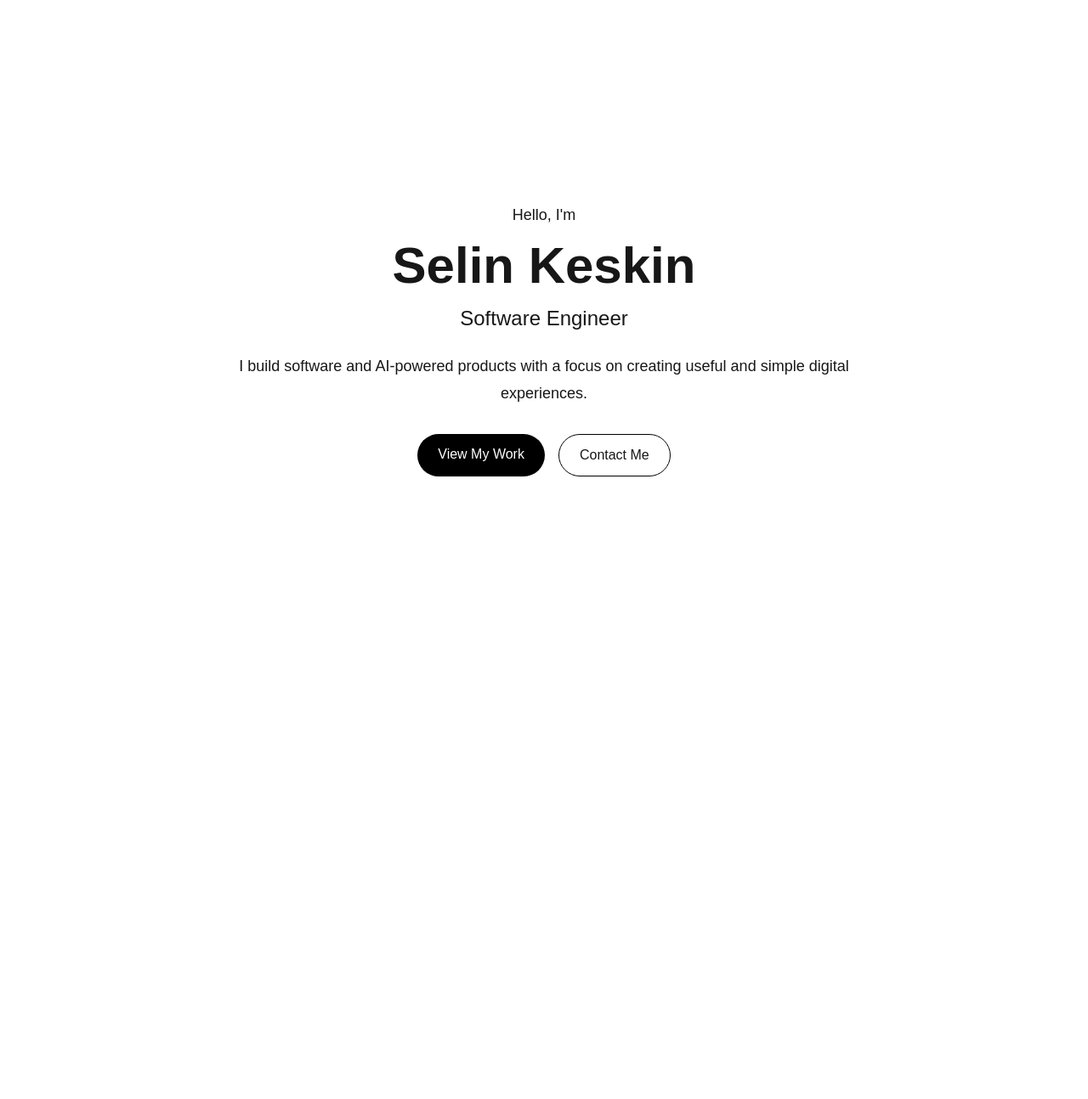
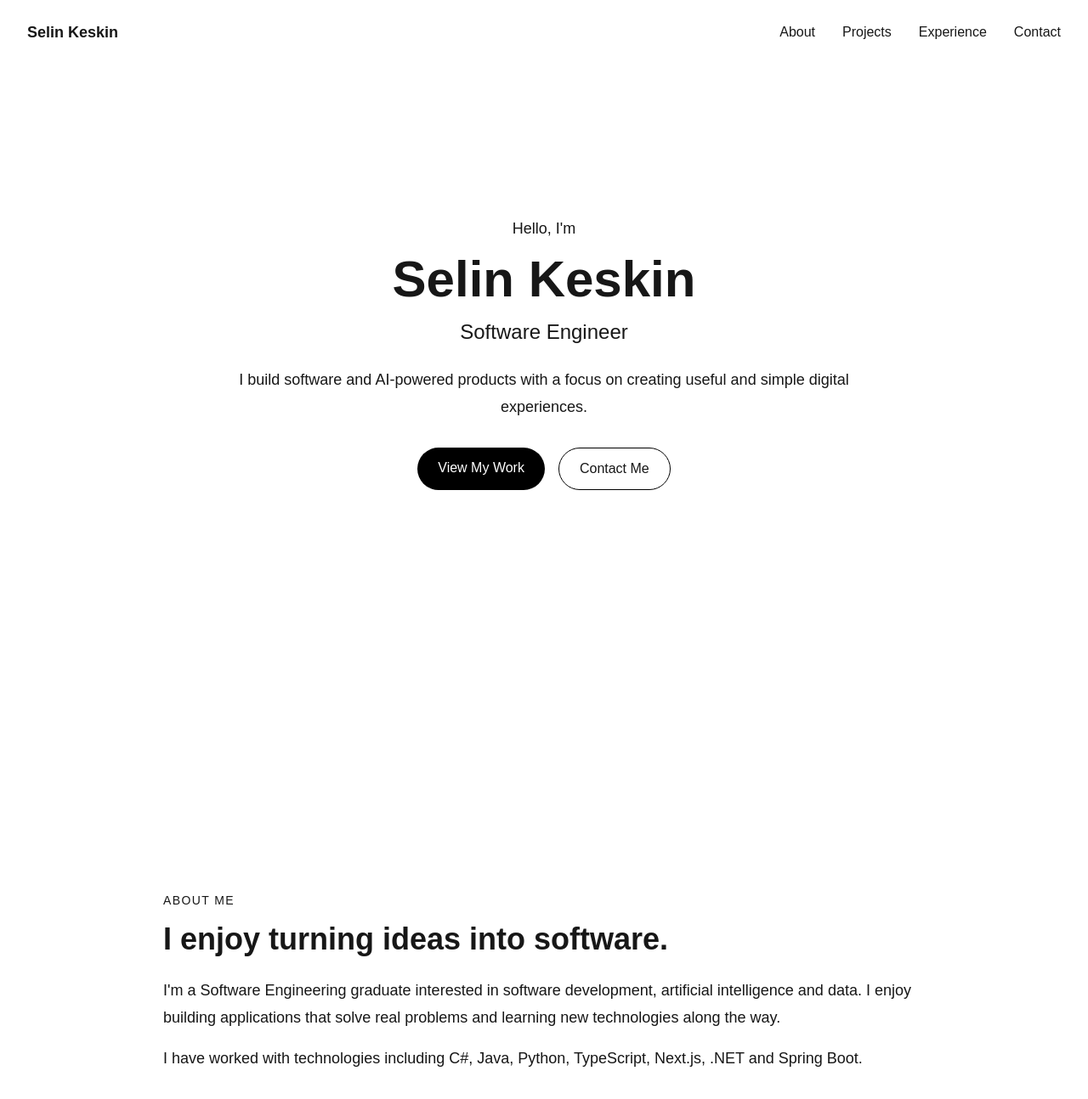
Before and after one commit to selinkeskinn/selin-portfolio, a Next.js app: page / in a window 1280 px wide. Shown: the top 1294 px of the page at 85% size. Before the commit the page ends 800 px from the top, so only its background shows below. Built offline with nearby package versions, Linux system fonts and the light colour scheme.

Commit message:
Add navbar and about section

```diff
--- a/app/page.tsx
+++ b/app/page.tsx
@@ -1,6 +1,34 @@
 export default function Home() {
   return (
-    <main className="min-h-screen flex items-center justify-center px-6">
+    <main className="min-h-screen">
+
+      {/* NAVBAR */}
+      <nav className="flex items-center justify-between px-8 py-6">
+        <p className="text-lg font-semibold">
+          Selin Keskin
+        </p>
+
+        <div className="flex gap-8">
+          <a href="#about" className="hover:opacity-60">
+            About
+          </a>
+
+          <a href="#projects" className="hover:opacity-60">
+            Projects
+          </a>
+
+          <a href="#experience" className="hover:opacity-60">
+            Experience
+          </a>
+
+          <a href="#contact" className="hover:opacity-60">
+            Contact
+          </a>
+        </div>
+      </nav>
+
+      {/* HERO */}
+      <section className="min-h-[85vh] flex items-center justify-center px-6">
         <div className="text-center max-w-3xl">
 
           <p className="text-lg mb-4">
@@ -23,20 +51,52 @@ export default function Home() {
           <div className="mt-8 flex justify-center gap-4">
             <a
               href="#projects"
-            className="rounded-full bg-black px-6 py-3 text-white"
+              className="rounded-full bg-black px-6 py-3 text-white hover:opacity-80"
             >
               View My Work
             </a>
 
             <a
               href="#contact"
-            className="rounded-full border border-black px-6 py-3"
+              className="rounded-full border border-black px-6 py-3 hover:bg-black hover:text-white"
             >
               Contact Me
             </a>
           </div>
 
         </div>
+      </section>
+
+      {/* ABOUT */}
+      <section
+        id="about"
+        className="min-h-screen flex items-center justify-center px-6"
+      >
+        <div className="max-w-4xl">
+
+          <p className="text-sm uppercase tracking-widest">
+            About Me
+          </p>
+
+          <h2 className="mt-4 text-4xl font-bold">
+            I enjoy turning ideas into software.
+          </h2>
+
+          <p className="mt-6 text-lg leading-8">
+            I&apos;m a Software Engineering graduate interested in software
+            development, artificial intelligence and data. I enjoy building
+            applications that solve real problems and learning new
+            technologies along the way.
+          </p>
+
+          <p className="mt-4 text-lg leading-8">
+            I have worked with technologies including C#, Java, Python,
+            TypeScript, Next.js, .NET and Spring Boot.
+          </p>
+
+        </div>
+      </section>
+
     </main>
   );
 }
```
Lines whose indentation alone changed are shown as unchanged.
